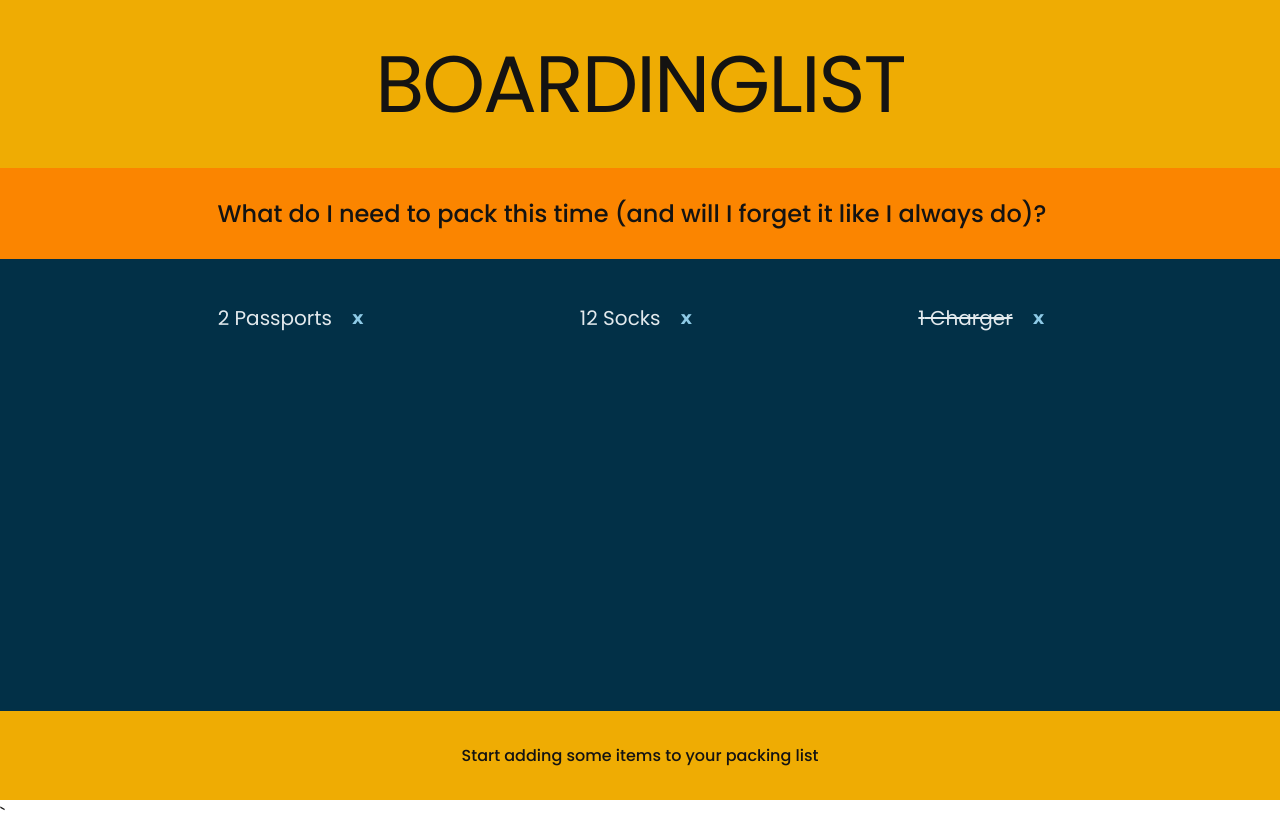
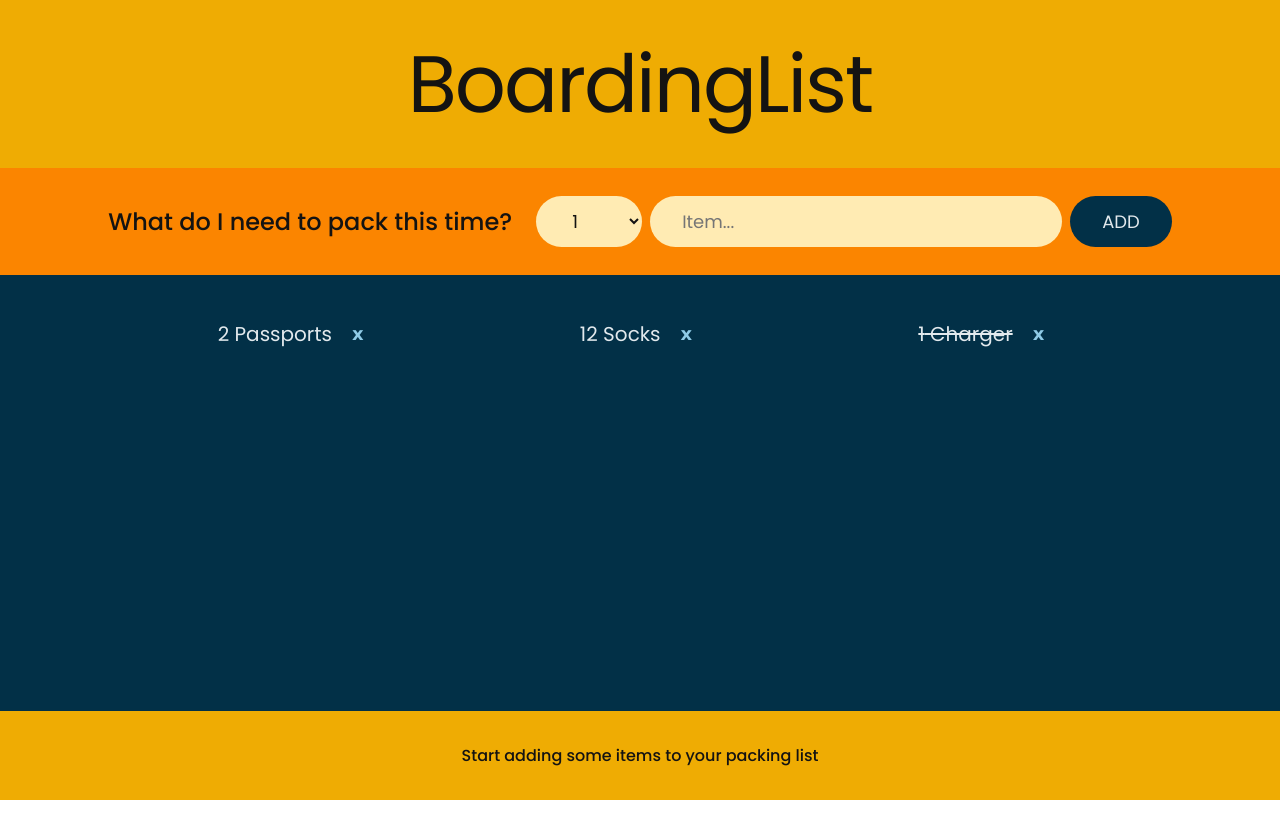
Before and after one commit to Brenotardelli/BoardingList, a React (Vite) app: page / in a window 1280 px wide. After the commit the page ends 800 px from the top, so only its background shows below. Built offline with nearby package versions, Linux system fonts and the light colour scheme.

Commit message:
state has been added

```diff
--- a/index.html
+++ b/index.html
@@ -12,4 +12,4 @@
   <script type="module" src="/src/main.jsx"></script>
 </body>
 
-</html>`
+</html>
--- a/src/App.jsx
+++ b/src/App.jsx
@@ -3,7 +3,6 @@ import Logo from "./Logo";
 import Form from "./Form";
 import PackingList from "./PackingList";
 import Stats from "./Stats";
-
 
 const App = () => {
   return (
--- a/src/Form.jsx
+++ b/src/Form.jsx
@@ -1,10 +1,31 @@
-import React from "react";
+import React, { useState } from "react";
 
 const Form = () => {
+  const [desc, setDesc] = useState("");
+  const [opt, setOpt] = useState(1);
+
+  function handleSubmit(e) {
+    e.preventDefault();
+    if (!desc) return;
+    const newItem = { desc, opt, package: false, id: Date.now() };
+
+    setDesc("");
+    setOpt(1);
+  }
+
   return (
-    <div className="add-form">
-      <h3>What do I need to pack this time (and will I forget it like I always do)?</h3>
-    </div>
+    <form className="add-form" onSubmit={handleSubmit}>
+      <h3>What do I need to pack this time?</h3>
+      <select value={opt} onChange={(e) => setOpt(Number(e.target.value))}>
+        {Array.from({ length: 20 }, (_, i) => i + 1).map((num) => (
+          <option value={num} key={num}>
+            {num}
+          </option>
+        ))}
+      </select>
+      <input type="text" placeholder="Item..." value={desc} onChange={(e) => setDesc(e.target.value)} />
+      <button>Add</button>
+    </form>
   );
 };
 
--- a/src/index.css
+++ b/src/index.css
@@ -34,10 +34,8 @@ h1 {
   font-size: 4.8rem;
   text-align: center;
   background-color: #efac03;
-
   font-size: 8rem;
   font-weight: 400;
-  text-transform: uppercase;
   word-spacing: 1rem;
   letter-spacing: -2px;
   padding: 2.4rem 0;
@@ -67,14 +65,15 @@ input {
   border: none;
   border-radius: 10rem;
   padding: 1.2rem 3.2rem;
-  font-weight: 700;
   font-size: 1.8rem;
-  cursor: pointer;
+  outline-color: #efac03;
 }
 
 .add-form button {
   text-transform: uppercase;
-  background-color: #8ecae6;
+  background-color: #023047;
+  color: #e2e9ed;
+  cursor: pointer;
 }
 
 .list {
```
